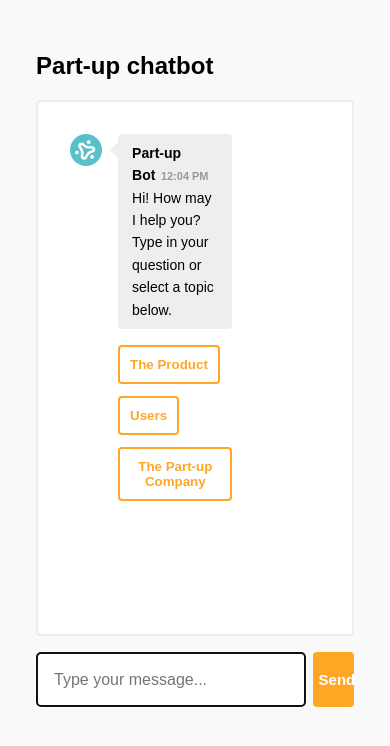
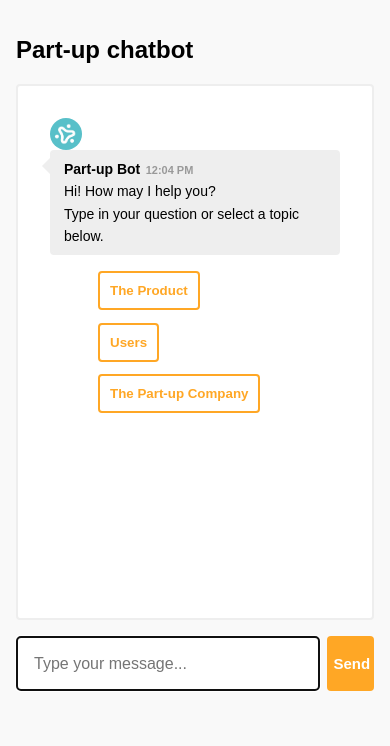
Before and after one commit to BerendPronk/minor-part-up, a plain HTML site: page index.html in a window 390 px wide. Drawn offline with Linux system fonts and the light colour scheme; a web font is replaced by a local one.

Commit message:
Indents css structure

```diff
--- a/assets/css/style.css
+++ b/assets/css/style.css
@@ -17,12 +17,17 @@ body {
 	font-family: 'ProximaNova-Regular', sans-serif;
 	background-color: #f9f9f9;
 }
+	@media (max-width: 40em) {
+		body {
+			padding: 1rem;
+		}
+	}
 
 article {
 	display: flex;
 	flex-direction: column;
 	justify-content: flex-end;
-	width: 97.5%;
+	width: 100%;
 	max-width: 50rem;
 	height: 80vh;
 	margin: 0 auto;
@@ -52,6 +57,14 @@ article {
 		margin-bottom: 1rem;
 		font-size: .875em;
 	}
+		@media (max-width: 40em) {
+			#chat li {
+				flex-direction: column;
+				max-width: initial;
+				width: 100%;
+			}
+		}
+
 		#chat li img {
 			width: 2rem;
 			height: 2rem;
@@ -65,6 +78,12 @@ article {
 			border: 2px solid #eee;
 			background-color: #eee;
 		}
+			@media (max-width: 40em) {
+				#chat li .text-ctn {
+					margin-left: 0;
+				}
+			}
+
 			#chat li .text-ctn::after {
 				position: absolute;
 				top: .25rem;
@@ -99,6 +118,12 @@ article {
 			margin-right: 1rem;
 			background-color: #fff;
 		}
+			@media (max-width: 40em) {
+				#chat li[data-type="sent"] .text-ctn {
+					margin-right: 0;
+				}
+			}
+
 			#chat li[data-type="sent"] .text-ctn::before {
 				position: absolute;
 				top: .25rem;
@@ -115,6 +140,7 @@ article {
 				border-right: none;
 				border-left: .625rem solid #eee;
 			}
+
 		#chat li[data-type="choices"] {
 			min-height: initial;
 		}
```
Lines whose indentation alone changed are shown as unchanged.
